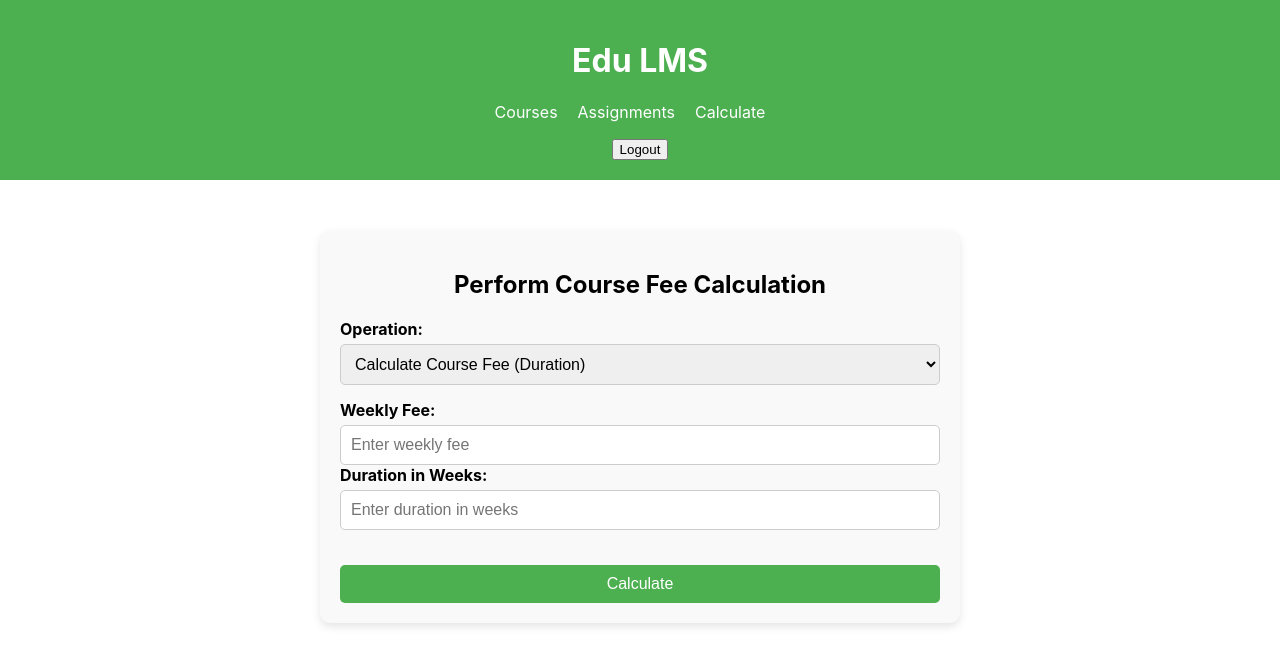
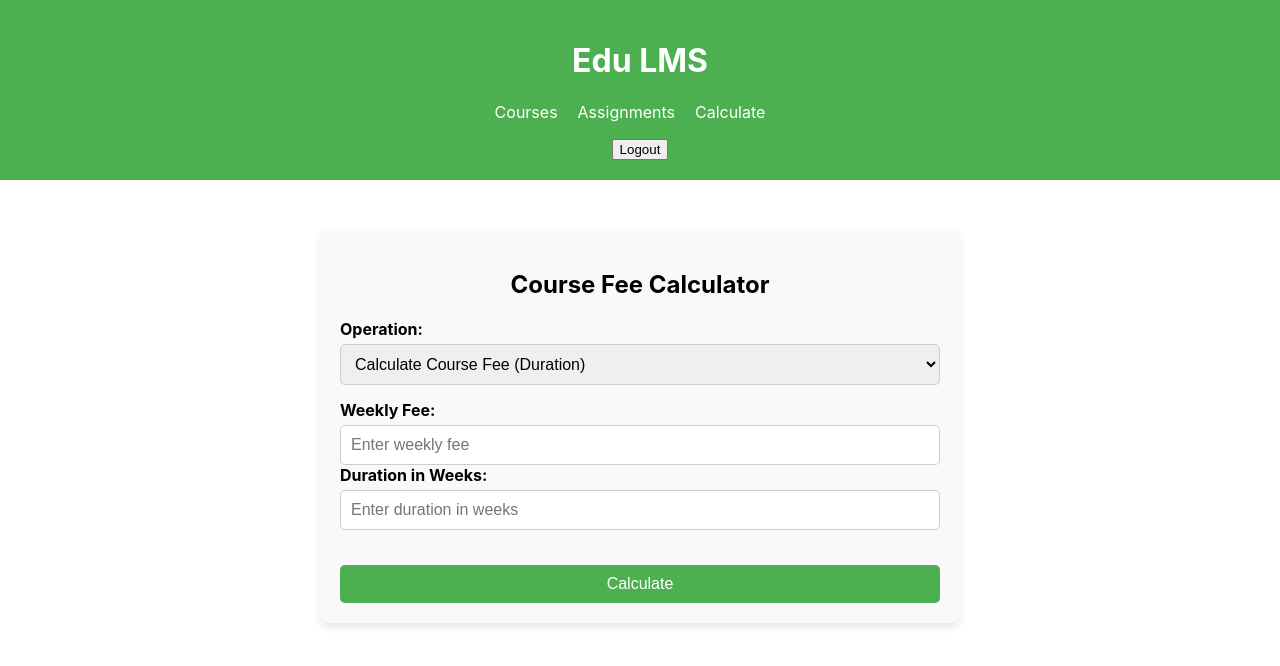
Before and after one commit to IT21175466/eduLMS, a React (Create React App) app in the folder frontend/: page /calculate in a window 1280 px wide. Shown: the top 666 px of the page. Built offline with nearby package versions, Linux system fonts and the light colour scheme.

Commit message:
Fix Bugs in Courses

```diff
--- a/frontend/src/components/Calculate.js
+++ b/frontend/src/components/Calculate.js
@@ -38,7 +38,7 @@ function Calculate() {
 
     return (
         <div className="calculate">
-            <h2>Perform Course Fee Calculation</h2>
+            <h2>Course Fee Calculator</h2>
 
             <form onSubmit={handleCalculate} className="calc-form">
                 <div className="input-group">
--- a/frontend/src/components/CourseList.js
+++ b/frontend/src/components/CourseList.js
@@ -148,7 +148,7 @@ function CourseList() {
 
             {/* Course Cards */}
             <div className="course-cards">
-                {courses.map((course) => (
+                {courses.length > 0 ? (courses.map((course) => (
                     <div className="course-card" key={course._id}>
                         <h3>{course.title}</h3>
                         <p>{course.description}</p>
@@ -158,7 +158,10 @@ function CourseList() {
                             <button className="delete-btn" onClick={() => handleDeleteCourse(course._id)}>Delete</button>
                         </div>
                     </div>
-                ))}
+                ))
+                ) : (
+                    <p>No courses found</p>
+                )}
             </div>
 
             {/* Modal for Course Update */}
```
